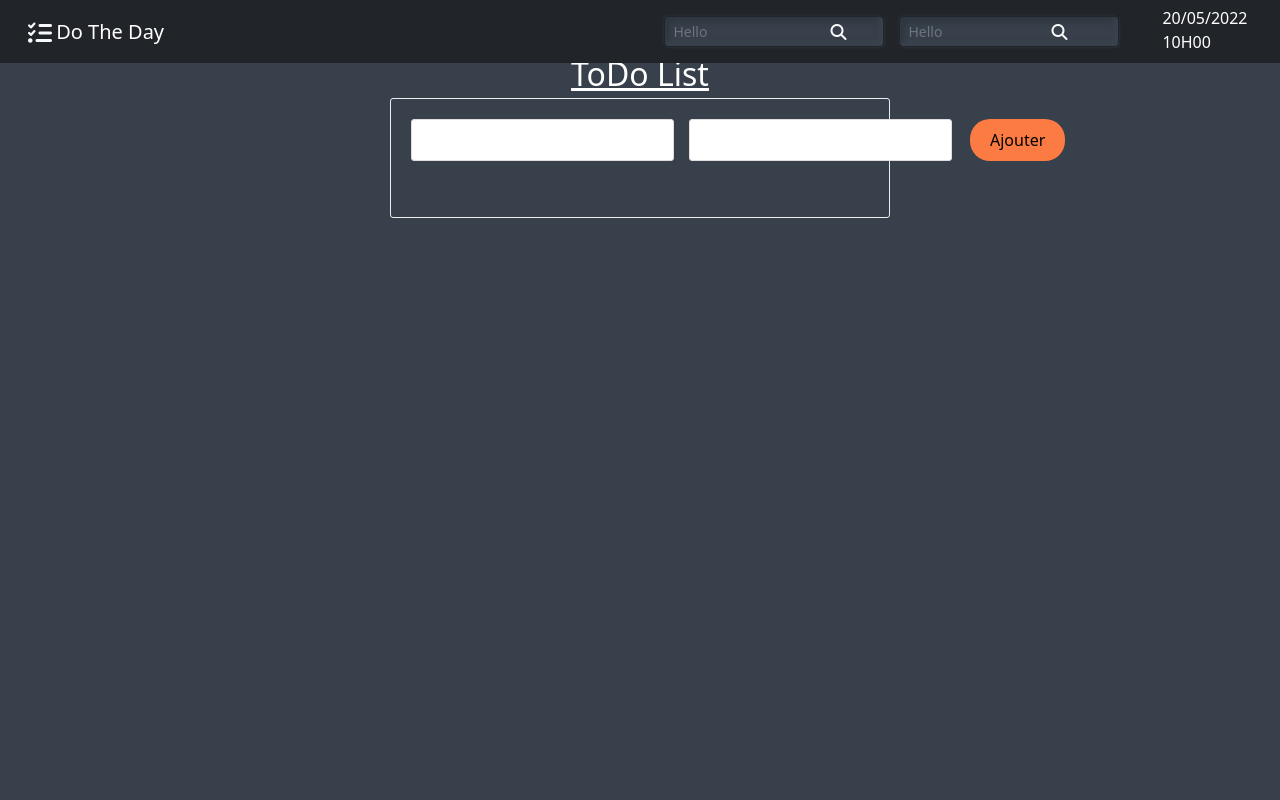
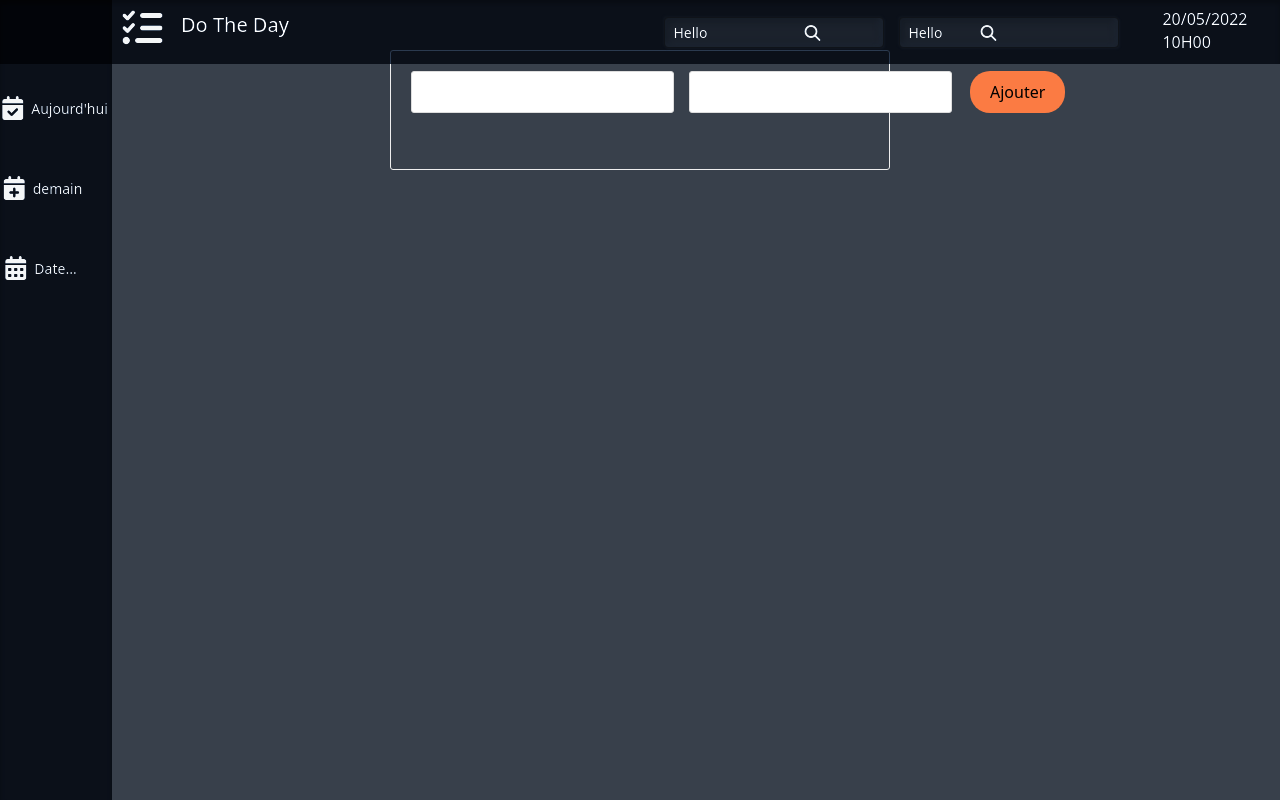
Before and after one commit to Darkheadbanger/todolist_alone, a website built with webpack: page index.html in a window 1280 px wide. Built offline with nearby package versions, Linux system fonts and the light colour scheme.

Commit message:
nav left

```diff
--- a/index.html
+++ b/index.html
@@ -4,24 +4,51 @@
     <meta charset="UTF-8" />
     <meta http-equiv="X-UA-Compatible" content="IE=edge" />
     <meta name="viewport" content="width=device-width, initial-scale=1.0" />
+    <link
+      rel="stylesheet"
+      href="https://cdnjs.cloudflare.com/ajax/libs/font-awesome/6.1.1/css/all.min.css"
+    />
     <title>ToDoList</title>
   </head>
   <body>
-    <nav class="navbar navbar-exapnd-lg fixed-top navbar-dark bg-dark">
+    <header>
+      <nav
+        class="
+          navbar navbar-exapnd-lg
+          fixed-top
+          navbar-dark navbar navbar__coulour
+        "
+      >
         <div class="container-fluid">
-        <div class="ms-3">
-          <i class="fa-solid fa-list-check text-light fa-xl"></i>
-          <a href="#" class="navbar-brand text-brand me-5">Do The Day</a>
-        </div>
+          <h1 class="row ms-5">
+            <i class="fa-solid fa-list-check text-light ms-5 col"></i>
+            <a href="#" class="navbar-brand text-brand col ms-title-custom"
+              >Do The Day</a
+            >
+          </h1>
           <div class="row row-cols-auto search-bar search-bar__position">
             <div class="col">
               <form action="" class="row form-inline my-2 col-xs">
                 <i
-                class="fa-solid fa-magnifying-glass text-light search-icon search-icon__position position-fixed"
+                  class="
+                    fa-solid fa-magnifying-glass
+                    text-light
+                    search-icon search-icon__position
+                    position-fixed
+                  "
                 ></i>
                 <input
                   type="text"
-                class="form-control col form-control-sm w-25 mr-sm-1 border border-dark rounded input input__shadow input--bg-color"
+                  class="
+                    form-control
+                    col
+                    form-control-sm
+                    w-25
+                    mr-sm-1
+                    border border-dark
+                    rounded
+                    input-top input-top__shadow input-top--bg-color
+                  "
                   autocomplete="search-keyword-suggestions"
                   maxlength="500"
                   aria-hidden="true"
@@ -29,11 +56,25 @@
                   placeholder="Hello"
                 />
                 <i
-                class="fa-solid fa-magnifying-glass text-light search-icon1 search-icon1__position position-fixed"
+                  class="
+                    fa-solid fa-magnifying-glass
+                    text-light
+                    search-icon1 search-icon1__position
+                    position-fixed
+                  "
                 ></i>
                 <input
                   type="text"
-                class="form-control col form-control-sm w-25 mr-sm-1 border border-dark rounded input input__shadow input--bg-color"
+                  class="
+                    form-control
+                    col
+                    form-control-sm
+                    w-25
+                    mr-sm-1
+                    border border-dark
+                    rounded
+                    input-top input-top__shadow input-top--bg-color
+                  "
                   autocomplete="search-keyword-suggestions"
                   maxlength="500"
                   aria-hidden="true"
@@ -45,13 +86,21 @@
             <div class="row">
               <p
                 href="#"
-              class="navbar-brand text-date text-date--typo text-date__spacing me-5"
+                class="
+                  navbar-brand
+                  text-date text-date--typo text-date__spacing
+                  me-5
+                "
               >
                 20/05/2022
               </p>
               <p
                 href="#"
-              class="navbar-brand text-date text-date--typo text-date__spacing me-5"
+                class="
+                  navbar-brand
+                  text-date text-date--typo text-date__spacing
+                  me-5
+                "
               >
                 10H00
               </p>
@@ -59,8 +108,47 @@
           </div>
         </div>
       </nav>
+      <nav class="navbar-left navbar-left--colour fixed-top">
+        <div class="d-flex flex-column justify-content-between">
+          <div class="container py-5 px-5">
+            <div class="d-flex flex-row justify-content-start pt-5 pb-2 ms-4">
+              <div>
+                <i class="fa-solid fa-calendar-check fa-xl text-light"></i>
+              </div>
+              <div class="ms-2">
+                <small class="text-light col mb-date-custom1"
+                  >Aujourd'hui</small
+                >
+              </div>
+            </div>
+
+            <div class="d-flex flex-row justify-content-start pt-5 pb-2">
+              <div>
+                <i class="fa-solid fa-calendar-plus fa-xl text-light"></i>
+              </div>
+              <div class="ms-2">
+                <small class="text-light col mb-date-custom1">demain</small>
+              </div>
+            </div>
+
+            <div class="d-flex flex-row justify-content-start pt-5 pb-2 me-1">
+              <div>
+                <i class="fa-solid fa-calendar-days fa-xl text-light"></i>
+              </div>
+              <div class="ms-2">
+                <small class="text-light col mb-date-custom1">Date...</small>
+              </div>
+            </div>
+          </div>
+          <div class="container-custom-reader ">
+            <div class="d-flex flex-row justify-content-start ">
+              <i class="fa-solid fa-book-open-reader fa-2xl text-light"></i>
+            </div>
+          </div>
+        </div>
+      </nav>
+    </header>
     <div class="container">
-      <p class="title">ToDo List</p>
       <div class="container-form">
         <form action="">
           <input name="input_article" id="input-article" type="text" />
--- a/package.json
+++ b/package.json
@@ -25,7 +25,7 @@
     "sass": "^1.51.0",
     "sass-loader": "^12.6.0",
     "style-loader": "^3.3.1",
-    "webpack": "^5.72.0",
+    "webpack": "^5.72.1",
     "webpack-cli": "^4.9.2",
     "webpack-dev-server": "^4.8.1"
   },
--- a/src/index.js
+++ b/src/index.js
@@ -1,4 +1,6 @@
 import "./style/scss/_custom.scss";
+import "./style/scss/_custom.css";
+
 import "./todo.js";
 
 import { ToDoList } from "./todo.js";
--- a/src/style/scss/_custom.scss
+++ b/src/style/scss/_custom.scss
@@ -1,4 +1,4 @@
-@import "./vendors/fontawesome.scss";
+// @import "./vendors/fontawesome.scss";
 @import "./vendors/bootstrap.scss";
 
 @import "./utils/variables.scss";
@@ -13,131 +13,5 @@
 // @import "./layouts/header";
 @import "./layouts/nav.scss";
 
-@import "./pages/input.scss";
-
-// // $color-text: red;
-// body {
-//   background: linear-gradient(#f38353, #fd2525);
-// }
-
-p {
-  margin: 0;
-}
-
-.container {
-  display: flex;
-  flex-direction: column;
-  align-items: center;
-  justify-content: center;
-  padding: 50px 0 0 0;
-}
-
-.title {
-  font-size: xx-large;
-  color: white;
-  text-decoration: overline underline;
-}
-
-.container-form {
-  width: 500px;
-  border: 1px solid #eee;
-  border-radius: 3px;
-  padding: 20px;
-  display: flex;
-  flex-direction: column;
-}
-
-form {
-  display: flex;
-  margin-bottom: 20px;
-}
-
-button {
-  padding: 5px 15px;
-  border: 0px;
-  border-radius: 5px;
-  cursor: pointer;
-  margin: 0 3px;
-  transition: all 800ms;
-  border-radius: 20px;
-  padding: 5px 20px;
-}
-
-.button {
-  background-color: #fb7b43 !important;
-}
-
-.button:hover {
-  filter: brightness(0.75);
-  transform: translateY(-3px);
-  transition: 500ms;
-  box-shadow: 0 10px 20px #00000033;
-}
-/* active ne fonctionne pas */
-.btn:active {
-  filter: brightness(0.75);
-  bottom: 3px;
-  box-shadow: 0 5px 10px #00000033;
-  transition: 500ms;
-}
-
-.danger {
-  background-color: red;
-  transition: all 800ms;
-}
-
-.danger:hover {
-  filter: brightness(0.75);
-}
-
-.modification {
-  background-color: #7474da;
-  transition: all 800ms;
-}
-
-.modification:hover {
-  filter: brightness(0.75);
-}
-
-input {
-  padding: 8px 15px;
-  outline: 0;
-  border: 1px solid #ddd;
-  border-radius: 3px;
-}
-
-form input {
-  flex: 1;
-  margin-right: 15px;
-}
-
-ul {
-  padding: 0;
-  list-style: none;
-}
-
-li {
-  display: flex;
-  align-items: center;
-  padding: 10px;
-  border-radius: 20px;
-}
-
-li p {
-  flex: 1;
-}
-li .todo {
-  flex: 0 0 20px;
-  height: 20px;
-  border-radius: 30px;
-  margin-right: 15px;
-  border: 2px solid #333;
-}
-
-li .todo.done {
-  background: green;
-}
-
-li:hover {
-  background-color: #fb7b43 !important;
-}
+@import "./pages/form-search.scss";
+// @import "./style/scss/_custom.css";
--- a/src/style/scss/base/fondation.scss
+++ b/src/style/scss/base/fondation.scss
@@ -1,4 +1,8 @@
 * body {
   box-sizing: border-box;
-  background: #38404b;
+  background: #38404b !important;
+  width: 1280px;
+  height: 720px;
+  left: 0px;
+  top: 0px;
 }
--- a/src/style/scss/base/typographie.scss
+++ b/src/style/scss/base/typographie.scss
@@ -5,3 +5,7 @@ body {
     }
   }
 }
+
+p {
+  margin: 0;
+}
--- a/src/style/scss/layouts/nav.scss
+++ b/src/style/scss/layouts/nav.scss
@@ -1,4 +1,12 @@
-body {
+.navbar {
+  &__coulour {
+    background: $navbar-color;
+    mix-blend-mode: hard-light;
+    box-shadow: $navbar-shadow;
+  }
+  .ms-title-custom {
+    margin: 0px 0px 0px -8px;
+  }
   .search-bar {
     &__position {
       margin: 0 -11rem 0px 0rem;
@@ -10,13 +18,41 @@ body {
     }
     .search-icon {
       &__position {
-        margin: 8px 0px 0px 154px;
+        margin: 8px 0px 0px 8rem;
       }
     }
     .search-icon1 {
       &__position {
-        margin: 8px 0px 0px 375px;
+        margin: 8px 0px 0px 19rem;
       }
     }
   }
 }
+
+.navbar-left {
+  position: fixed;
+  min-width: 7rem;
+  width: 5.5rem;
+  top: 0%;
+  bottom: 0%;
+  &--colour {
+    background: $navbar-color;
+    mix-blend-mode: hard-light;
+    box-shadow: $navbar-shadow;
+  }
+  .container-custom-reader {
+    display: flex;
+    flex-direction: column;
+    align-items: center;
+    justify-content: center;
+    padding: 31rem 5px 0 0;
+  }
+}
+
+.mb-date-custom1 {
+  margin: 0 26px 0 0;
+}
+
+.mb-date-custom3 {
+  margin: 0px 2px 0px 0;
+}
--- /dev/null
+++ b/src/style/scss/pages/form-add.scss
@@ -0,0 +1,62 @@
+.container {
+  display: flex;
+  flex-direction: column;
+}
+
+.container-form {
+  width: 500px;
+  border: 1px solid #eee;
+  border-radius: 3px;
+  padding: 20px;
+  display: flex;
+  flex-direction: column;
+}
+
+form {
+  display: flex;
+  margin-bottom: 20px;
+}
+
+
+input {
+  padding: 8px 15px;
+  outline: 0;
+  border: 1px solid #ddd;
+  border-radius: 3px;
+}
+
+form input {
+  flex: 1;
+  margin-right: 15px;
+}
+
+ul {
+  padding: 0;
+  list-style: none;
+}
+
+li {
+  display: flex;
+  align-items: center;
+  padding: 10px;
+  border-radius: 20px;
+}
+
+li p {
+  flex: 1;
+}
+li .todo {
+  flex: 0 0 20px;
+  height: 20px;
+  border-radius: 30px;
+  margin-right: 15px;
+  border: 2px solid #333;
+}
+
+li .todo.done {
+  background: green;
+}
+
+li:hover {
+  background-color: #fb7b43 !important;
+}
--- a/src/style/scss/pages/input.scss
+++ b/src/style/scss/pages/form-search.scss
@@ -2,7 +2,15 @@
 div {
   div {
     form {
-      .input {
+      .input-top {
+        &::placeholder {
+          color: $placeholder-color;
+        }
+        &:focus {
+          background-color: $search-color-active;
+          color: $primary-color;
+        }
+
         &--bg-color {
           background-color: $search-color;
         }
--- a/src/style/scss/utils/variables.scss
+++ b/src/style/scss/utils/variables.scss
@@ -1,3 +1,8 @@
-//Input variables
-$search-color: #38404b;
+// Text color
+$primary-color: white;
+//navbar
+$search-color: #3d434b;
+$search-color-active: #4a4e53;
 $placeholder-color: white;
+$navbar-color: #171f2a;
+$navbar-shadow: inset 0px 4px 4px rgba(0, 0, 0, 0.25);
```
Also changed, not shown: src/style/scss/components/button.scss (added, +47 -0 lines), src/style/scss/_custom.css (added), src/style/scss/base/fondation.css (added), src/style/scss/base/typographie.css (added), src/style/scss/components/button.css (added), src/style/scss/layouts/nav.css (added), src/style/scss/pages/form-add.css (added), src/style/scss/utils/variables.css (added), 1 other file. Lines whose indentation alone changed are shown as unchanged.
